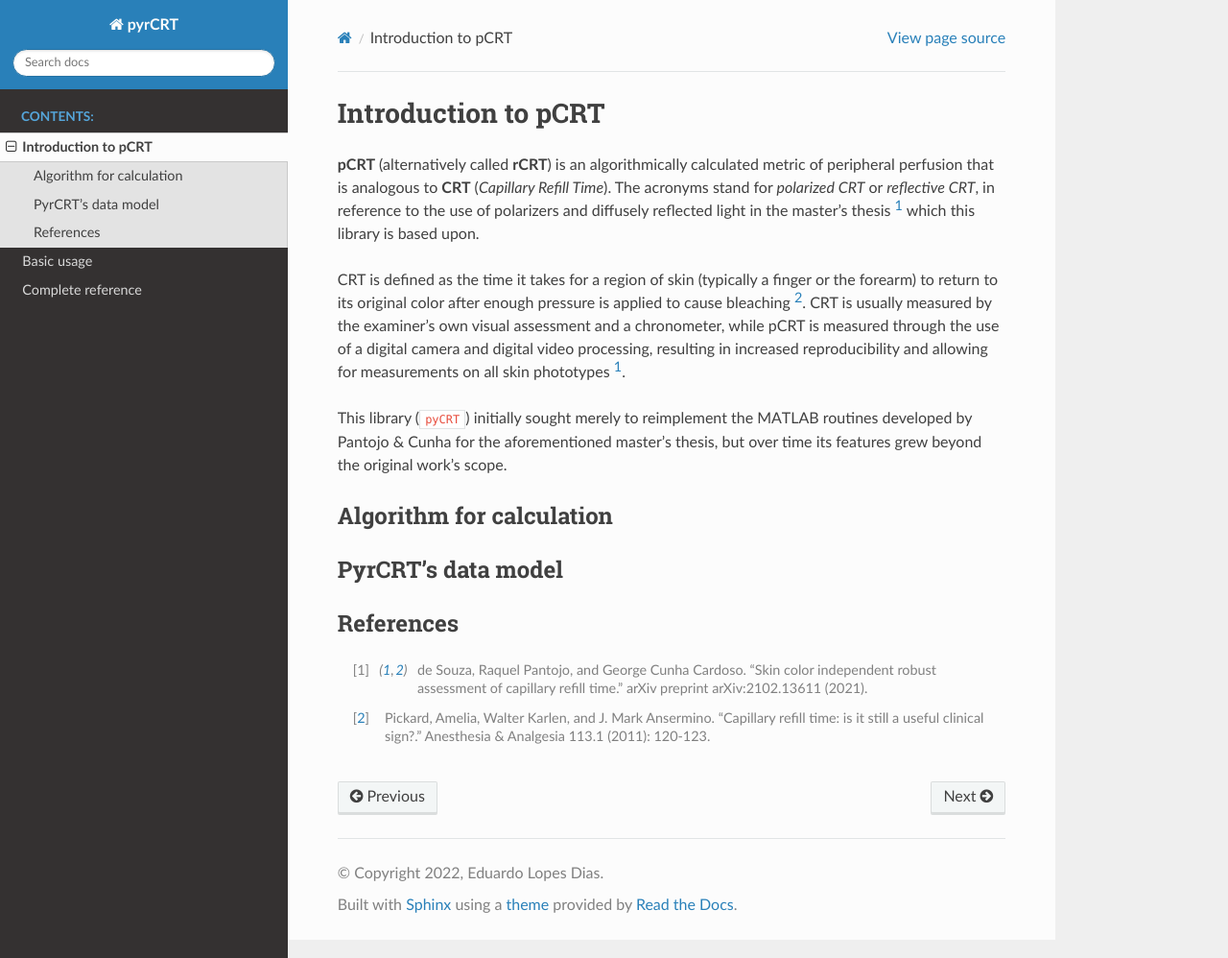
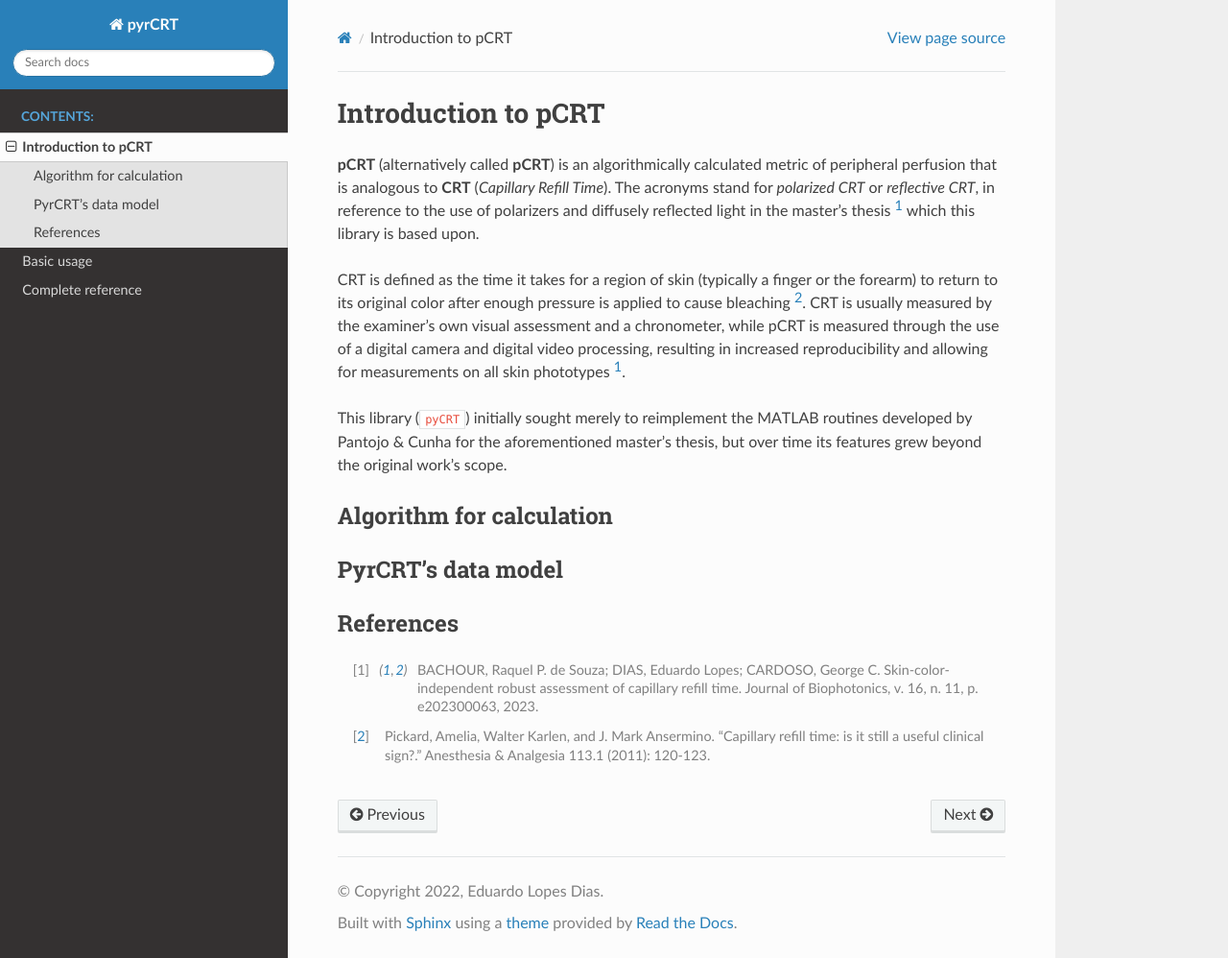
Before and after one commit to Photobiomedical-Instrumentation-Group/pyCRT, a Sphinx documentation site: the page built from docs/source/introduction.rst, in a window 1280 px wide and 998 px high. Shown: the whole window at 96% size. Built offline with Sphinx 7.4.7 and the Read the Docs theme 3.1.0, drawn with Linux system fonts in a browser that asks for light colours.

Commit message:
Update introduction.rst
pequenas alterações no nome rCRT para pCRT e nas referencias

```diff
--- a/docs/source/introduction.rst
+++ b/docs/source/introduction.rst
@@ -2,7 +2,7 @@
 Introduction to pCRT
 ====================
 
-**pCRT** (alternatively called **rCRT**) is an algorithmically calculated
+**pCRT** (alternatively called **pCRT**) is an algorithmically calculated
 metric of peripheral perfusion that is analogous to **CRT** (*Capillary Refill
 Time*). The acronyms stand for *polarized CRT* or *reflective CRT*, in
 reference to the use of polarizers and diffusely reflected light in the
@@ -35,6 +35,5 @@ PyrCRT's data model
 References
 ==========
 
-.. [1] de Souza, Raquel Pantojo, and George Cunha Cardoso. "Skin color independent robust assessment of capillary refill time." arXiv preprint arXiv:2102.13611 (2021).
-
+.. [1] BACHOUR, Raquel P. de Souza; DIAS, Eduardo Lopes; CARDOSO, George C. Skin‐color‐independent robust assessment of capillary refill time. Journal of Biophotonics, v. 16, n. 11, p. e202300063, 2023.
 .. [2] Pickard, Amelia, Walter Karlen, and J. Mark Ansermino. "Capillary refill time: is it still a useful clinical sign?." Anesthesia & Analgesia 113.1 (2011): 120-123.
```
